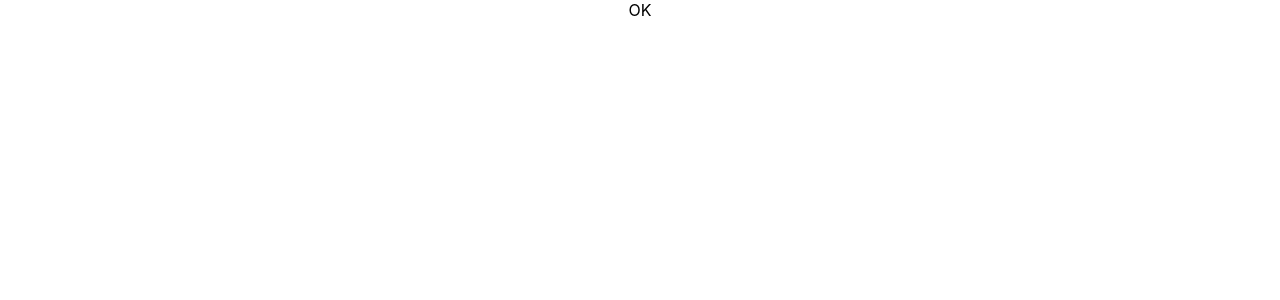
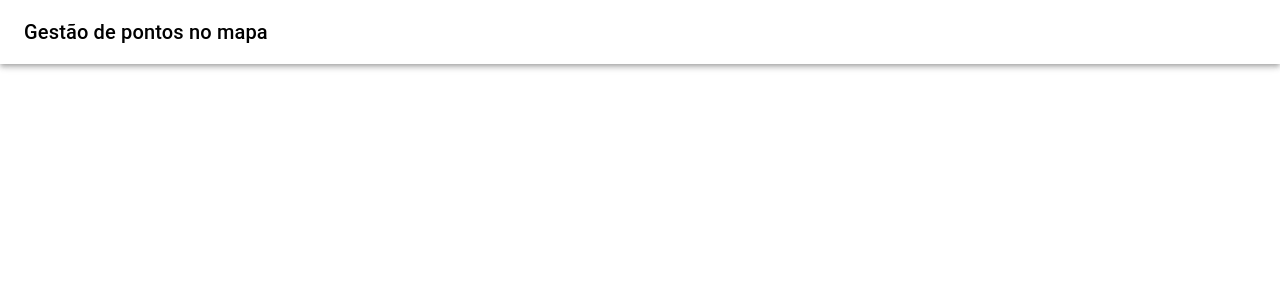
Before and after one commit to Raidro/checkplantmap, a React (Create React App) app: page / in a window 1280 px wide. Shown: the top 300 px of the page. Built offline with nearby package versions, Linux system fonts and the light colour scheme.

Commit message:
adiciona o leaftleat ao sistema e cria o appbar

```diff
--- a/package.json
+++ b/package.json
@@ -3,11 +3,16 @@
   "version": "0.1.0",
   "private": true,
   "dependencies": {
+    "@emotion/react": "^11.10.6",
+    "@emotion/styled": "^11.10.6",
+    "@mui/material": "^5.11.11",
     "@testing-library/jest-dom": "^5.16.5",
     "@testing-library/react": "^13.4.0",
     "@testing-library/user-event": "^13.5.0",
+    "leaflet": "^1.9.3",
     "react": "^18.2.0",
     "react-dom": "^18.2.0",
+    "react-leaflet": "^4.2.1",
     "react-scripts": "5.0.1",
     "web-vitals": "^2.1.4"
   },
--- a/src/App.css
+++ /dev/null
@@ -1,38 +0,0 @@
-.App {
-  text-align: center;
-}
-
-.App-logo {
-  height: 40vmin;
-  pointer-events: none;
-}
-
-@media (prefers-reduced-motion: no-preference) {
-  .App-logo {
-    animation: App-logo-spin infinite 20s linear;
-  }
-}
-
-.App-header {
-  background-color: #282c34;
-  min-height: 100vh;
-  display: flex;
-  flex-direction: column;
-  align-items: center;
-  justify-content: center;
-  font-size: calc(10px + 2vmin);
-  color: white;
-}
-
-.App-link {
-  color: #61dafb;
-}
-
-@keyframes App-logo-spin {
-  from {
-    transform: rotate(0deg);
-  }
-  to {
-    transform: rotate(360deg);
-  }
-}
--- a/src/App.js
+++ b/src/App.js
@@ -1,12 +1,26 @@
-import "./App.css";
+import * as React from "react";
+import AppBar from "@mui/material/AppBar";
+import Box from "@mui/material/Box";
+import Toolbar from "@mui/material/Toolbar";
+import Typography from "@mui/material/Typography";
+import Button from "@mui/material/Button";
 
 function App() {
   return (
-    <div className="App">
-      <div>
-        <text>OK</text>
-      </div>
-    </div>
+    <Box sx={{ flexGrow: 1 }}>
+      <AppBar position="static" color="transparent">
+        <Toolbar>
+          <Typography
+            variant="h6"
+            style={{ color: "black" }}
+            component="div"
+            sx={{ flexGrow: 1 }}
+          >
+            Gestão de pontos no mapa
+          </Typography>
+        </Toolbar>
+      </AppBar>
+    </Box>
   );
 }
 
```
Also changed, not shown: 1 other file (tests, documents, lock files or other folders).
